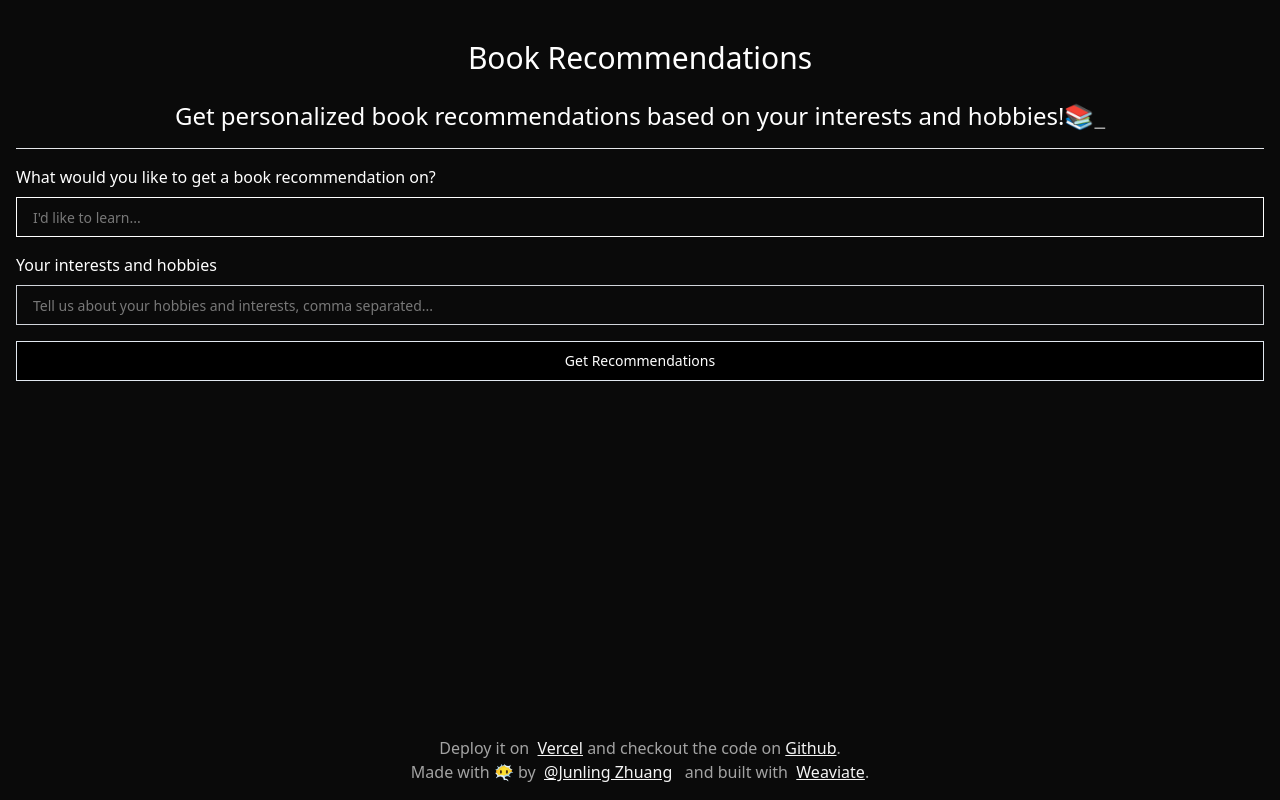
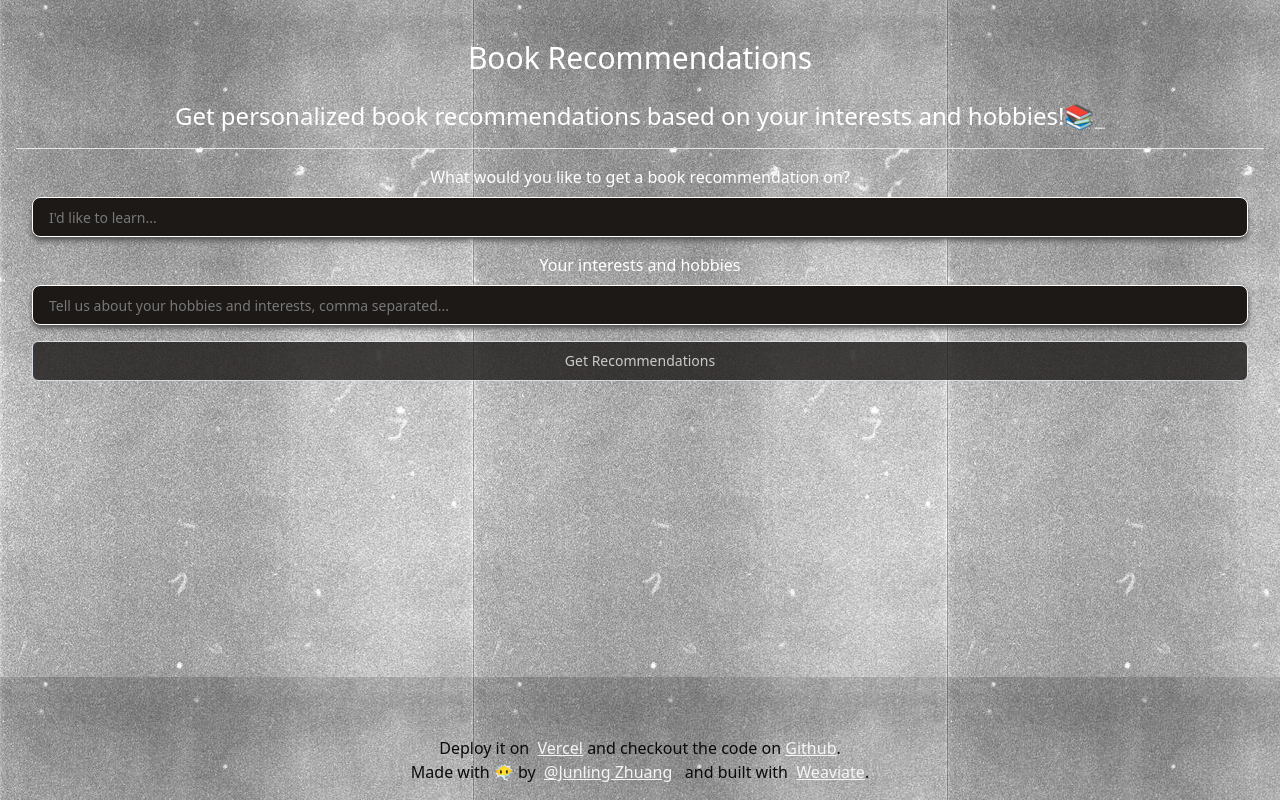
Before and after one commit to JunlingZhuang/Book-recommender, a Next.js app: page / in a window 1280 px wide. Built offline with nearby package versions, Linux system fonts and the light colour scheme.

Commit message:
styling the app

```diff
--- a/components/ui/book3d.tsx
+++ b/components/ui/book3d.tsx
@@ -1,6 +1,5 @@
 import React, { useEffect, useRef } from "react";
 import * as THREE from "three";
-import { Texture, MeshBasicMaterial, Mesh } from "three";
 
 interface Book3DProps {
   thumbnail: string;
@@ -19,10 +18,10 @@ const Book3D: React.FC<Book3DProps> = ({ thumbnail }) => {
 
     const scene = new THREE.Scene();
     const camera = new THREE.PerspectiveCamera(30, width / height, 0.1, 1000);
-    const renderer = new THREE.WebGLRenderer({ antialias: true });
-
+    const renderer = new THREE.WebGLRenderer({ antialias: true, alpha: true });
 
     renderer.setSize(width, height);
+    renderer.setClearAlpha(0);
     mountRef.current.appendChild(renderer.domElement);
 
     const scale = 0.5;
--- a/pages/index.tsx
+++ b/pages/index.tsx
@@ -32,7 +32,6 @@ const customStyles = {
 };
 export default function Home() {
   const [hoverStates, setHoverStates] = useState({});
-  // 定义事件处理函数以更新特定书籍的悬停状态
   const handleMouseEnter = (isbn) => {
     setHoverStates((prev) => ({ ...prev, [isbn]: true }));
   };
@@ -116,7 +115,7 @@ export default function Home() {
   };
 
   return (
-    <div className="h-screen flex flex-col justify-between bg-neutral-950">
+    <div className="min-h-screen bg-repeat bg-[url('../public/png/background_body.jpg')] flex flex-col justify-between">
       <Modal
         isOpen={modalIsOpen}
         onRequestClose={closeModal}
@@ -191,7 +190,7 @@ export default function Home() {
           </div>
         </div>
       </Modal>
-      <div className="mb-auto py-10 px-4 bg-neutral-950">
+      <div className="mb-auto py-10 px-4 ">
         <div className="container mx-auto">
           <h1 className="text-3xl text-white font-black font-normal mb-6 text-center">
             Book Recommendations
@@ -203,13 +202,13 @@ export default function Home() {
 
           <form
             id="recommendation-form"
-            className="mb-10"
+            className="px-4 mb-10 flex flex-col items-center "
             onSubmit={getRecommendations}
           >
-            <div className="mb-4 ">
+            <div className="mb-4 w-full">
               <label
                 htmlFor="favorite-books"
-                className="block text-white font-normal mb-2"
+                className="block text-white font-normal mb-2 text-center"
               >
                 What would you like to get a book recommendation on?
               </label>
@@ -218,7 +217,7 @@ export default function Home() {
                 id="favorite-books"
                 name="favorite-books"
                 placeholder="I'd like to learn..."
-                className="block w-full px-4 py-2 border border-white bg-neutral-950 text-neutral-300 rounded-none shadow-sm"
+                className="block w-full px-4 py-2 border border-white rounded-lg shadow-md shadow-neutral-600 bg-stone-900 text-neutral-300"
                 value={query}
                 onChange={(e) => {
                   setQuery(e.target.value);
@@ -228,7 +227,7 @@ export default function Home() {
                 <>
                   <label
                     htmlFor="interests-input"
-                    className="block text-white font-normal mb-2 pt-4"
+                    className="block text-white font-normal mb-2 pt-4 text-center"
                   >
                     Your interests and hobbies
                   </label>
@@ -237,7 +236,7 @@ export default function Home() {
                     id="interests-input"
                     name="interests"
                     placeholder="Tell us about your hobbies and interests, comma separated..."
-                    className="block w-full px-4 py-2 border border-gray-300 bg-neutral-950 text-neutral-300 rounded-none shadow-sm "
+                    className="block w-full px-4 py-2 border border-white rounded-lg shadow-md shadow-neutral-600 bg-stone-900 text-neutral-300"
                     value={userInterests}
                     onChange={(e) => {
                       setUserInterests(e.target.value);
@@ -247,7 +246,7 @@ export default function Home() {
               )}
             </div>
             <Button
-              className="bg-black text-white w-full rounded-none hover:bg-neutral-100 hover:text-black"
+              className="bg-stone-900 text-neutral-300 w-full rounded-md hover:bg-neutral-100 hover:text-black opacity-80"
               disabled={isLoading}
               type="submit"
               variant="outline"
@@ -270,23 +269,20 @@ export default function Home() {
             <>
               {loadedOnce ? (
                 <>
-                  <h2 className="text-2xl font-normal mb-4 text-center">
-                    Recommended Books
-                  </h2>
                   <div
                     id="recommended-books"
-                    className="flex overflow-x-scroll pb-10 hide-scroll-bar"
+                    className="flex overflow-hidden pb-10 hide-scroll-bar"
                   >
                     {/* <!-- Recommended books dynamically added here --> */}
-                    <section className="container mx-auto mb-12">
-                      <div className="flex flex-wrap -mx-2">
+                    <section className="container mx-0 mt-12 mb-12">
+                      <div className="flex flex-wrap mx-2">
                         {recommendedBooks.map((book: Book) => {
                           return (
                             <div
                               key={book.isbn10 || book.isbn13}
                               className="w-full md:w-1/3 px-2 mb-4 animate-pop-in"
                             >
-                              <div className="bg-neutral-950 border-solid border border-neutral-200 hover:shadow-lg hover:shadow-white p-6 flex items-center flex-col">
+                              <div className="book-card  duration-150  hover:scale-105 bg-stone-900 rounded-lg border-solid border shadow-lg shadow-neutral-600 hover:shadow-lg hover:shadow-neutral-950 p-6 flex items-center flex-col">
                                 <div className="flex w-full justify-between">
                                   <h3 className="text-xl text-neutral-300 font-normal mb-4 line-clamp-1 text-center">
                                     {book.title}
@@ -320,7 +316,7 @@ export default function Home() {
                                 </div>
 
                                 <div
-                                  className="image-container w-48 h-72"
+                                  className="image-container w-48 h-72 bg-stone-900"
                                   onMouseEnter={() =>
                                     handleMouseEnter(book.isbn10 || book.isbn13)
                                   }
@@ -369,7 +365,7 @@ export default function Home() {
         </div>
       </div>
 
-      <footer className="justify-center items-center bg-neutral-950 text-neutral-400	 h-20 flex flex-col">
+      <footer className="justify-center items-center text-neutral-950	 h-20 flex flex-col">
         <div>
           Deploy it on &nbsp;
           <a
```
Also changed, not shown: public/png/background_body.jpg (added).
